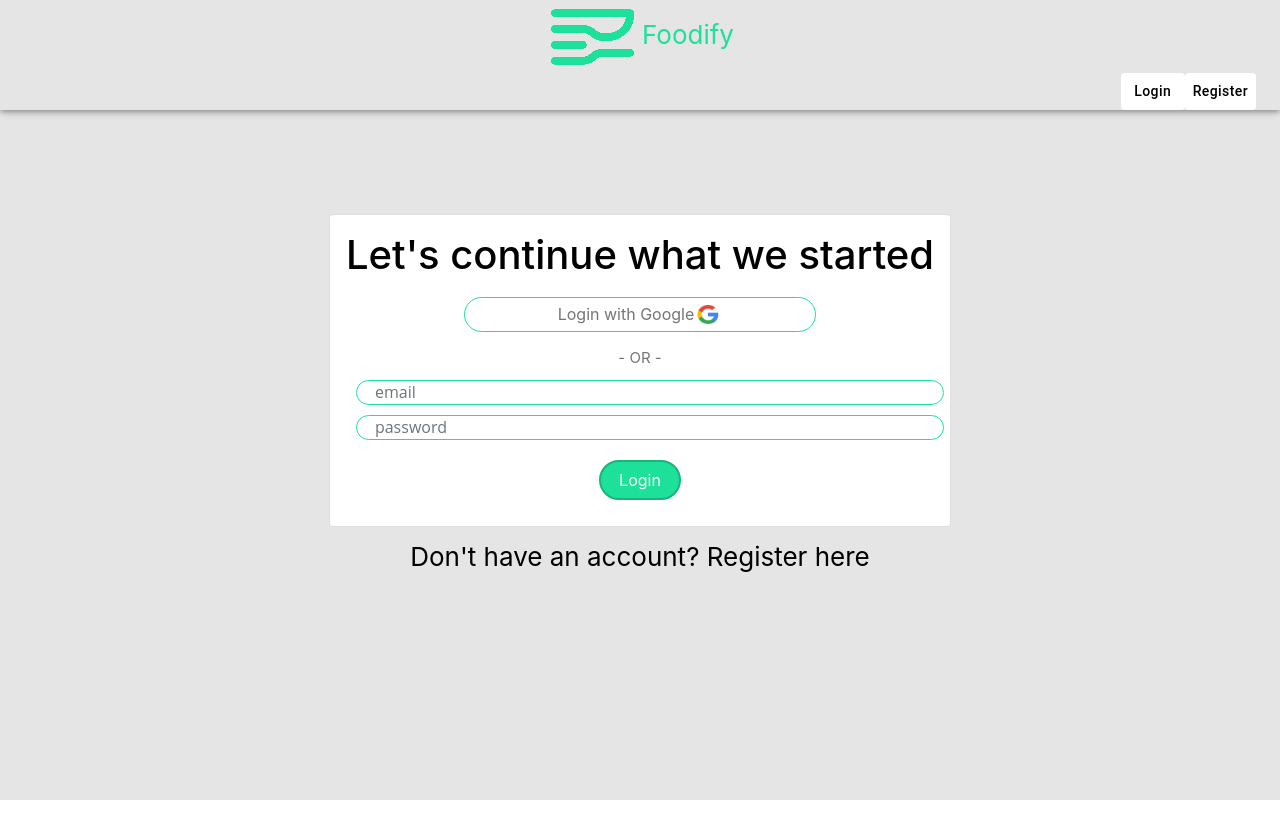
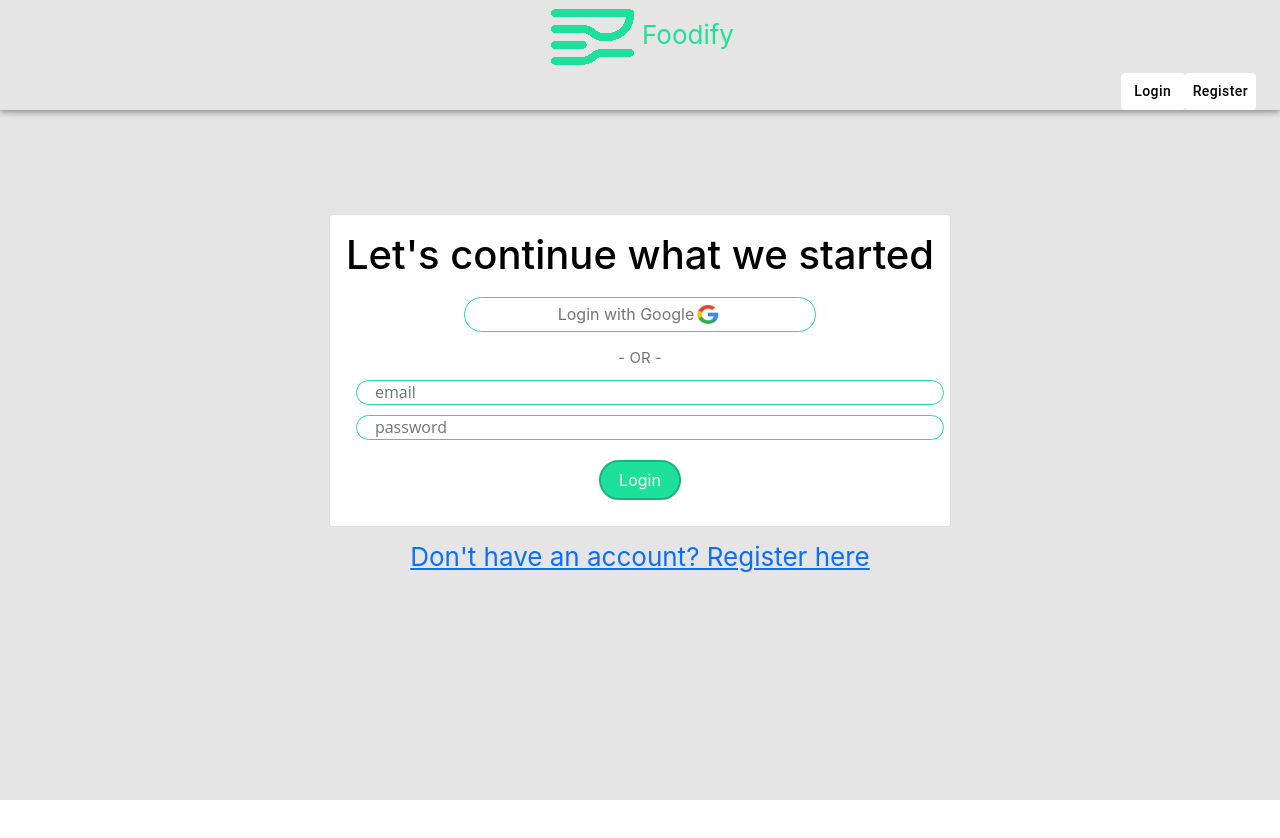
Before and after one commit to tiffanynn/Foodify.us, a React (Create React App) app in the folder frontend/: page /login in a window 1280 px wide. Shown: the top 838 px of the page. Built offline with nearby package versions, Linux system fonts and the light colour scheme; the HTML template or start-up script is replaced by a standard one.

Commit message:
login reg hyperlink setup

```diff
--- a/frontend/src/pages/Login.jsx
+++ b/frontend/src/pages/Login.jsx
@@ -1,7 +1,10 @@
 import React, { useContext, useRef } from 'react';
 import { Card, Form, Button, FormGroup } from 'react-bootstrap';
+import { Link } from "react-router-dom";
 import { useAuth } from '../config/Authentication'
-import logo from '../Images/google-logo-9824.png';
+import google from '../Images/google-logo-9824.png';
+import login from '../Images/login.png';
+import signup from '../Images/signup.png';
 
 export default function Login() {
     const emailRef = useRef()
@@ -16,6 +19,14 @@ export default function Login() {
     return (
         <>
             <Card>
+
+                    {/* <img src={login}
+                        align="left"
+                        width="300px"
+                        rotate="right"
+                        >
+                    </img> */}
+
                 <Card.Body style={{
                     color: 'white',
                     alignItems: 'left'
@@ -42,7 +53,7 @@ export default function Login() {
                         }}>
 
                         Login with Google
-                        <img src={logo}
+                        <img src={google}
                             align="right"
                             width="28px"
                             height="25px">
@@ -107,15 +118,15 @@ export default function Login() {
                     </Form>
                 </Card.Body>
             </Card>
-            <div className="link" style={{
+            <li style = {{
                 margin: '10px',
                 color: 'black',
                 display: 'flex',
                 flexDirection: 'column',
                 textAlign: 'left'
             }}>
-                Don't have an account? Register here
-            </div>
+            <Link to="/Register">Don't have an account? Register here </Link>
+            </li>
         </>
     )
 }
--- a/frontend/src/pages/Register.jsx
+++ b/frontend/src/pages/Register.jsx
@@ -1,5 +1,6 @@
 import React, {useContext, useRef} from 'react';
 import {Card, Form, Button, FormGroup} from 'react-bootstrap';
+import { Link } from "react-router-dom";
 import {useAuth} from '../config/Authentication'
 import logo from '../Images/google-logo-9824.png';
 
@@ -106,15 +107,15 @@ export default function Register(){
                     </Form>
                 </Card.Body>
             </Card>
-            <div className="link" style={{
+            <li style = {{
                 margin:'10px',
                 color: 'black',
                 display: 'flex',
                 flexDirection: 'column',
                 textAlign: 'left'
             }}>
-                Already have an account? Login
-            </div>
+            <Link to="/Login">Already have an account? Login </Link>
+            </li>
         </>
     )
 }
```
Also changed, not shown: frontend/src/Images/login.png (added), frontend/src/Images/signup.png (added).
